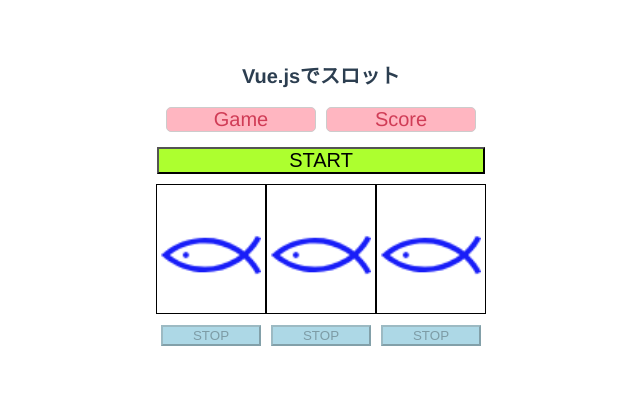
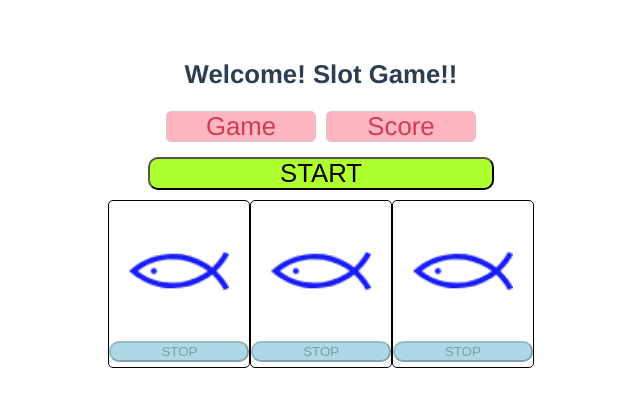
Before and after one commit to ChitaChita/vue-slot-app, a Vue app: page /#/ in a window 1280 px wide. Shown: the top 406 px of the page, without its empty margins (319-959 px from the left). Built offline with nearby package versions, Linux system fonts and the light colour scheme.

Commit message:
before build

```diff
--- a/src/App.vue
+++ b/src/App.vue
@@ -1,6 +1,6 @@
 <template>
   <div id="app">
-    <h1>Vue.jsでスロット</h1>
+    <h1>Welcome! Slot Game!!</h1>
     <ul class="nav">
         <li><router-link to="./">Game</router-link></li>
         <li><router-link to="./score">Score</router-link></li>
@@ -18,7 +18,7 @@ export default {
 <style>
 /* Common */
 html {
-    font-size: 62.5%
+    font-size: 80.5%
 }
 *, *::before, *::after {
     box-sizing: border-box;
--- a/src/components/Game.vue
+++ b/src/components/Game.vue
@@ -5,8 +5,8 @@
     <SlotBase v-on:slot-selected-value="inputResult" v-bind:stateflg="this.$store.getters.getStateflg"></SlotBase>
     <SlotBase v-on:slot-selected-value="inputResult" v-bind:stateflg="this.$store.getters.getStateflg"></SlotBase>
     <!-- <Modal v-if="this.$store.getters.getModalflg" v-bind:result="result" v-on:close="offModal"></Modal> -->
-    <transition>
-      <Modal v-if="this.$store.getters.getModalflg" v-on:close="offModal" :result="result"></Modal>
+    <transition name="outcome">
+      <Modal v-if="this.$store.getters.getModalflg" @close="offModal" :result="result"></Modal>
     </transition>
   </div>
 </template>
@@ -85,10 +85,10 @@ export default {
 }
 </script>
 <style>
-.v-enter-active {
+.outcome-enter-active {
   animation: bounce-in .5s;
 }
-.v-leave-active {
+.outcome-leave-active {
   animation: bounce-in .5s reverse;
 }
 @keyframes bounce-in {
--- a/src/components/Modal.vue
+++ b/src/components/Modal.vue
@@ -42,7 +42,7 @@ export default {
   padding: 20px 30px;
   background-color: #fff;
   border-radius: 2px;
-  box-shadow: 0 2px 8px rgba(0, 0, 0, .33);
+  box-shadow: 0 2px 8px rgba(17, 13, 13, 0.33);
   transition: all .5s ease;
   font-family: Helvetica, Arial, sans-serif;
   color: red;
--- a/src/components/SlotBase.vue
+++ b/src/components/SlotBase.vue
@@ -1,7 +1,9 @@
 <template>
   <div class="slot-form">
     <!-- <input v-bind:id="slotvalue" class="slot-view" type="text" v-model="value"> -->
-    <img class="slot-view" v-bind:id="slotvalue" :src="value" :point="point"/>
+    <transition name="base" v-on:click="$emit('slot-start', true)">
+      <img class="slot-view" v-bind:id="slotvalue" :src="value" :point="point" />
+    </transition>
     <input class="slot-button" v-bind:disabled="!canStart" type="button" value="STOP" v-on:click="onSelected">
   </div>
 </template>
@@ -84,6 +86,7 @@ export default {
   width: 11em;
   height: 13em;
   border: 1px solid black;
+  border-radius: 5px;
 }
 .slot-view {
   display: block;
@@ -96,11 +99,28 @@ export default {
   display: block;
   margin: 0 auto;
   text-align: center;
-  width: 100px;
+  width: 140px;
   background-color: lightblue;
+  position: absolute;
+  border-radius: 10px;
 }
 .button-disabled {
   pointer-events : none;
   background-color: grey;
 }
+.base-enter-active,
+.base-leave-active {
+  transition: all 1s;
+}
+.base-enter,
+.base-leave-active {
+  opacity: 0;
+}
+.base-enter {
+  transform: translateY(31px);
+}
+.base-leave-active {
+  transform: translateY(-31px);
+}
+
 </style>
--- a/src/components/Start.vue
+++ b/src/components/Start.vue
@@ -22,5 +22,6 @@ export default {
   text-align: center;
   background-color: greenyellow;
   font-size: 2em;
+  border-radius: 10px;
 }
 </style>
--- a/src/store.js
+++ b/src/store.js
@@ -38,7 +38,7 @@ const store = new Vuex.Store({
     addResult (state, {result}) {
       state.result.push({
         id: state.nextId,
-        slotValues: result
+        slotValues: result.reduce((p, x) => p + x, 0)
       })
 
       // 次の追加に備えてIDを更新
```
